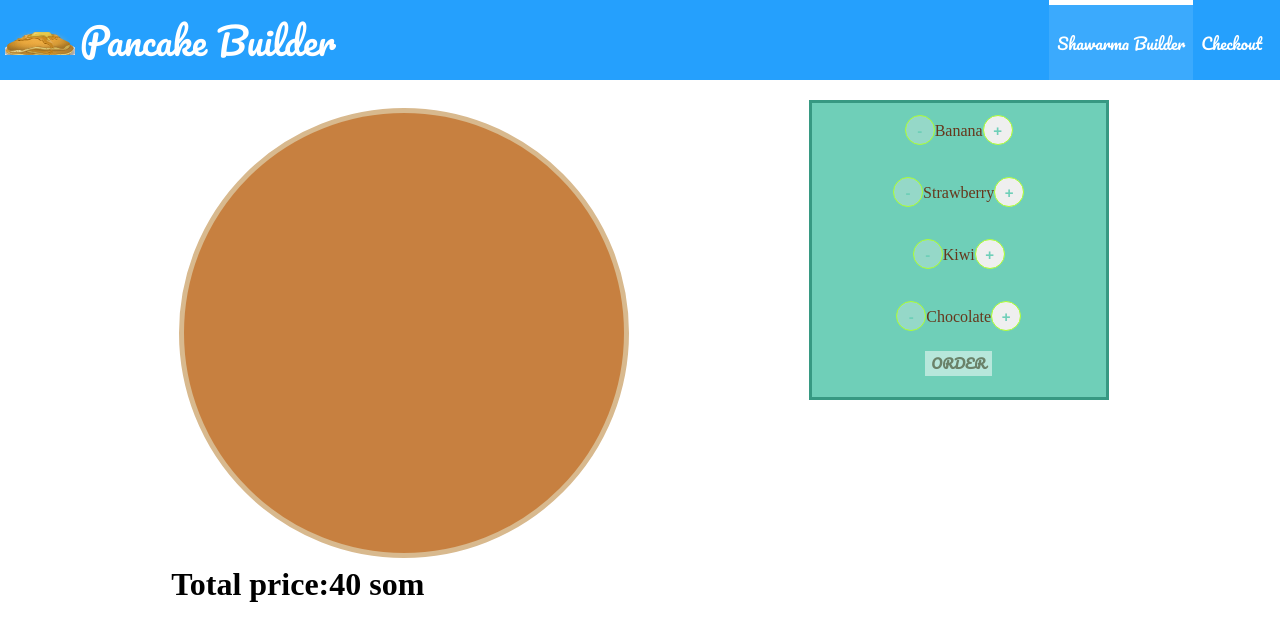
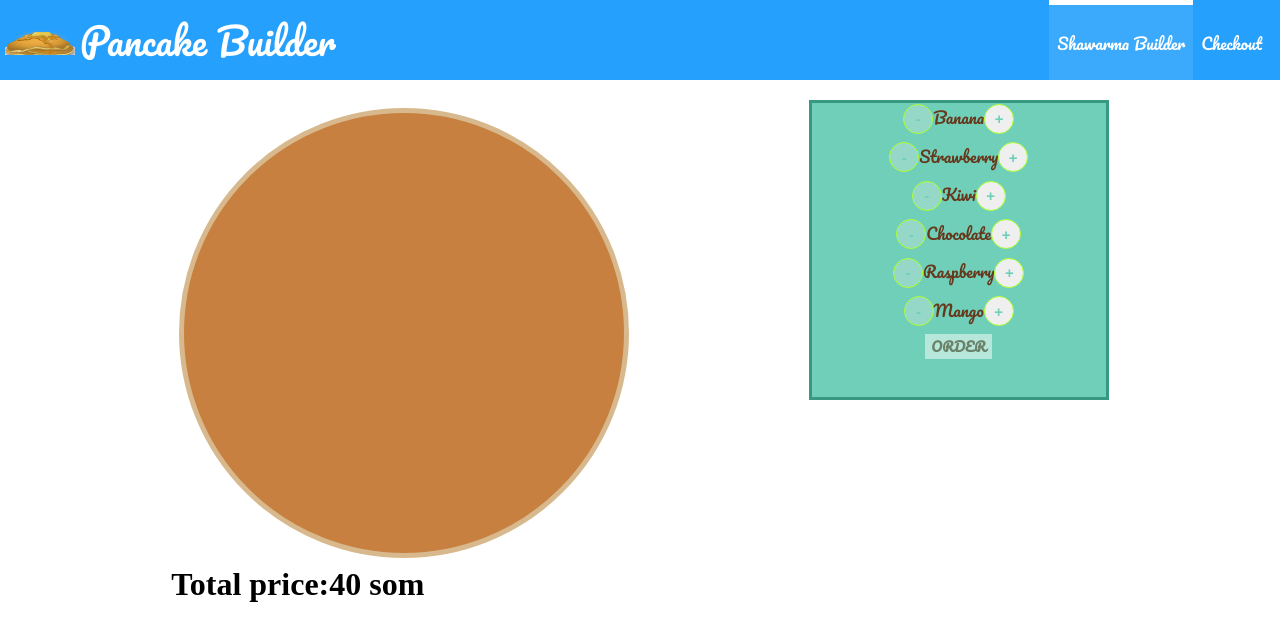
Before and after one commit to Askhat-Azizov/pancake-builder, a React (Create React App) app: page / in a window 1280 px wide. Shown: the top 640 px of the page. Built offline with nearby package versions, Linux system fonts and the light colour scheme.

Commit message:
Added img

```diff
--- a/src/Conteiners/PancakeBuilder/PancakeBuilder.js
+++ b/src/Conteiners/PancakeBuilder/PancakeBuilder.js
@@ -9,6 +9,8 @@ const PRICES = {
   strawberry: 5,
   kiwi: 8,
   chocolate: 10,
+  raspberry:5,
+  mango:8,
 };
 
 export default function () {
@@ -17,6 +19,8 @@ export default function () {
     strawberry: 0,
     kiwi: 0,
     chocolate: 0,
+    raspberry:0,
+    mango:0,
   });
 
   const [price, setPrice] = useState(40);
--- a/src/components/PancakeBuilder/FruitsControls/FruitControl/FruitControl.module.css
+++ b/src/components/PancakeBuilder/FruitsControls/FruitControl/FruitControl.module.css
@@ -1,6 +1,5 @@
 .FruitControl{
     margin-bottom: 0.5rem;
-    padding: 12px;
 }
 .FruitControl .label{
     color:#67371C;
--- a/src/components/PancakeBuilder/FruitsControls/FruitsControls.js
+++ b/src/components/PancakeBuilder/FruitsControls/FruitsControls.js
@@ -7,6 +7,8 @@ const CONTROLS = [
   { label: "Strawberry", type: "strawberry" },
   { label: "Kiwi", type: "kiwi" },
   { label: "Chocolate", type: "chocolate" },
+  {label: "Raspberry", type:"raspberry"},
+  {label: "Mango", type:"mango"},
 ];
 
 export default function ({ startOrder, order, fruits, addFruit, removeFruit }) {
--- a/src/components/PancakeBuilder/FruitsControls/FruitsControls.module.css
+++ b/src/components/PancakeBuilder/FruitsControls/FruitsControls.module.css
@@ -5,6 +5,7 @@
     color: white;
     width: 300px;
     height: 300px   ;
+    font-family: 'Pacifico', cursive;
 
     display: flex;
     flex-flow: column nowrap;
--- a/src/components/PancakeBuilder/FruitsKit/Pancake/Fruit.js
+++ b/src/components/PancakeBuilder/FruitsKit/Pancake/Fruit.js
@@ -31,6 +31,12 @@ export default function ({ type }) {
     case "chocolate":
       fruitClasses.push(classes.Chocolate);
       break;
+    case "raspberry":
+      fruitClasses.push(classes.Raspberry);
+      break;
+    case "mango":
+        fruitClasses.push(classes.Mango);
+        break;
   }
 
    const position = getPosition(50 / 2);
--- a/src/components/PancakeBuilder/FruitsKit/Pancake/Fruit.module.css
+++ b/src/components/PancakeBuilder/FruitsKit/Pancake/Fruit.module.css
@@ -2,7 +2,6 @@
    position: absolute;
    top: 0px;
    left: 0px;
-   border-radius: 50%;
 
    background-repeat: no-repeat;
 }
@@ -10,19 +9,34 @@
    background-image: url(../../../../assets/Banana.jpg);
    width: 58px;
    height: 54px;
+   border-radius: 50%;
 }
 .Strawberry{
   background-image: url(../../../../assets/Strawberry.jpg);
   width: 62px;
   height: 50px;
+  border-radius: 50%;
 }
 .Kiwi{
    background-image: url(../../../../assets/Kiwi.jpg);
    width: 50px;
    height: 52px;
+   border-radius: 50%;
 }
 .Chocolate {
    background-image: url(../../../../assets/Сhocolate.jpg);
    width: 50px;
    height: 24px;
+   border-radius: 50%;
 }
+.Raspberry{
+   background-image: url(../../../../assets/Raspberry.jpg);
+   width: 60px;
+   height: 50px;
+   border-radius: 50%;
+}
+.Mango{
+   background-image: url(../../../../assets/Mango.jpg);
+   width: 50px;
+   height: 50px;
+}
--- a/src/components/PancakeBuilder/OrderSummary/OrderSumarry.js
+++ b/src/components/PancakeBuilder/OrderSummary/OrderSumarry.js
@@ -7,6 +7,8 @@ const LABELS = {
   strawberry: "Strawberry",
   kiwi: "Kiwi",
   chocolate: "Chocolate",
+  raspberry:"Raspberry",
+  mango:"Mango"
 };
 
 export default function ({ fruits, cancelOrder, finishOrder, price }) {
@@ -18,7 +20,7 @@ export default function ({ fruits, cancelOrder, finishOrder, price }) {
       </li>
     ));
   return (
-    <div className={classes.orderSummary}>
+    <div className={classes.OrderSummary}>
       <h2>Your order</h2>
       <p>Bon appetit!</p>
       <ul>{fruitsOutput}</ul>
--- a/src/components/PancakeBuilder/OrderSummary/OrderSummary.module.css
+++ b/src/components/PancakeBuilder/OrderSummary/OrderSummary.module.css
@@ -0,0 +1,3 @@
+.OrderSummary {
+  font-family: "Pacifico", cursive;
+}
```
Also changed, not shown: src/assets/Mango.jpg (added), src/assets/Raspberry.jpg (added).
